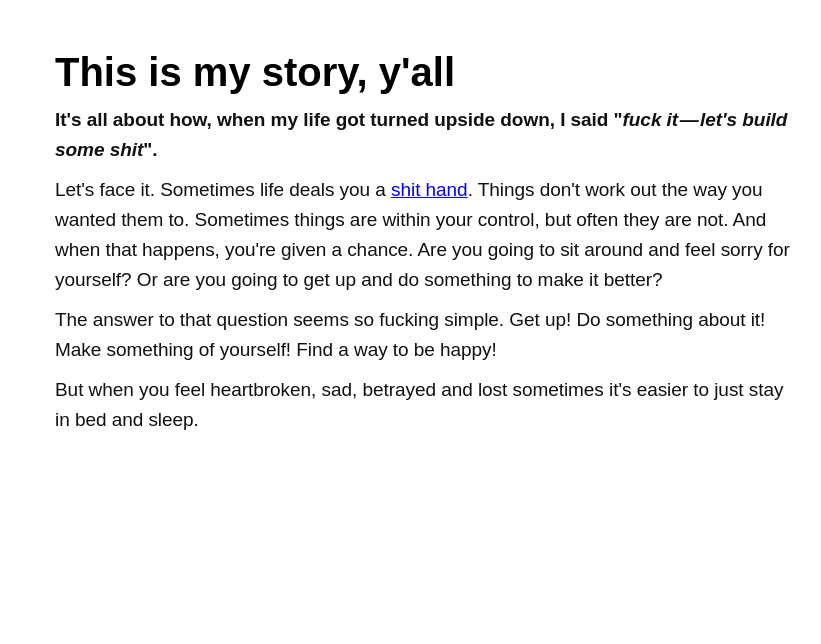
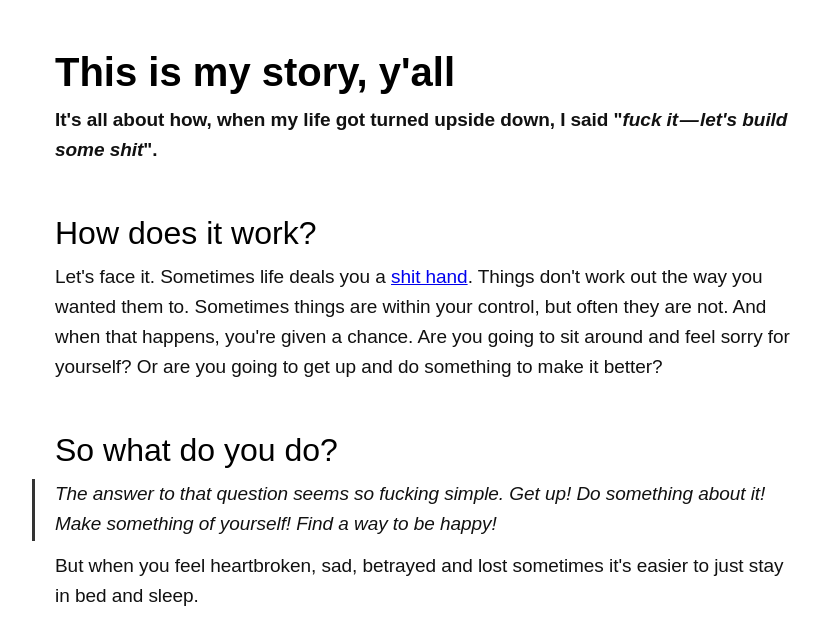
Before and after one commit to roydejong/midway-editor, a website: page index.html in a window 1280 px wide. Shown: the whole page, without its empty margins (215-1036 px from the left). Drawn offline with nearby package versions, Linux system fonts and the light colour scheme; a web font is replaced by a local one.

Commit message:
Demo UI: Sample text using <h2>s and <blockquote>s for testing

```diff
--- a/index.html
+++ b/index.html
@@ -89,8 +89,12 @@
             <div class="note-inner midway-edit">
                 <h1><strong>This is my story, y'all</strong></h1>
                 <p><strong>It's all about how, when my life got turned upside down, I said "<em>fuck it — let's build some shit</em>".</strong></p>
+
+                <h2>How does it work?</h2>
                 <p>Let's face it. Sometimes life deals you a <a href="https://shit.org">shit hand</a>. Things don't work out the way you wanted them to. Sometimes things are within your control, but often they are not. And when that happens, you're given a chance. Are you going to sit around and feel sorry for yourself? Or are you going to get up and do something to make it better?</p>
-                <p>The answer to that question seems so fucking simple. Get up! Do something about it! Make something of yourself! Find a way to be happy!</p>
+
+                <h2>So what do you do?</h2>
+                <blockquote>The answer to that question seems so fucking simple. Get up! Do something about it! Make something of yourself! Find a way to be happy!</blockquote>
                 <p>But when you feel heartbroken, sad, betrayed and lost sometimes it's easier to just stay in bed and sleep.</p>
             </div>
         </article>
```
